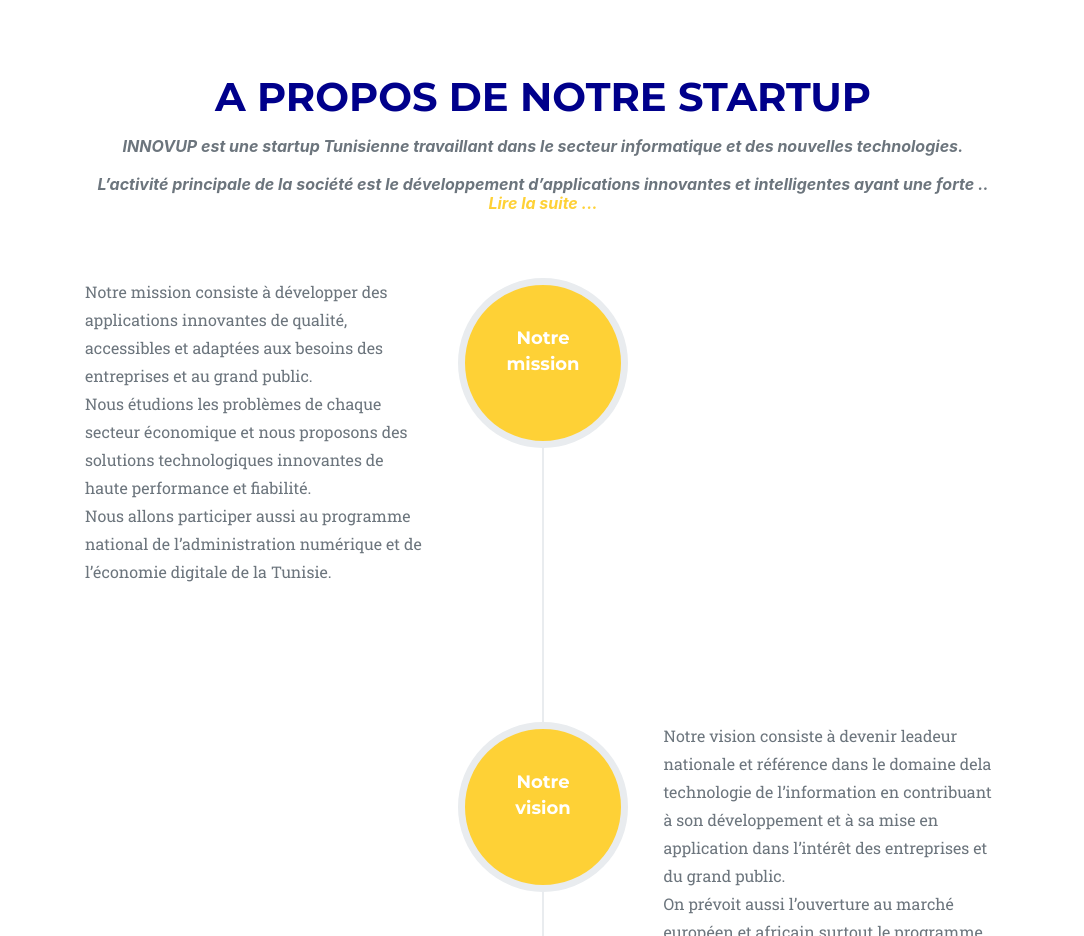
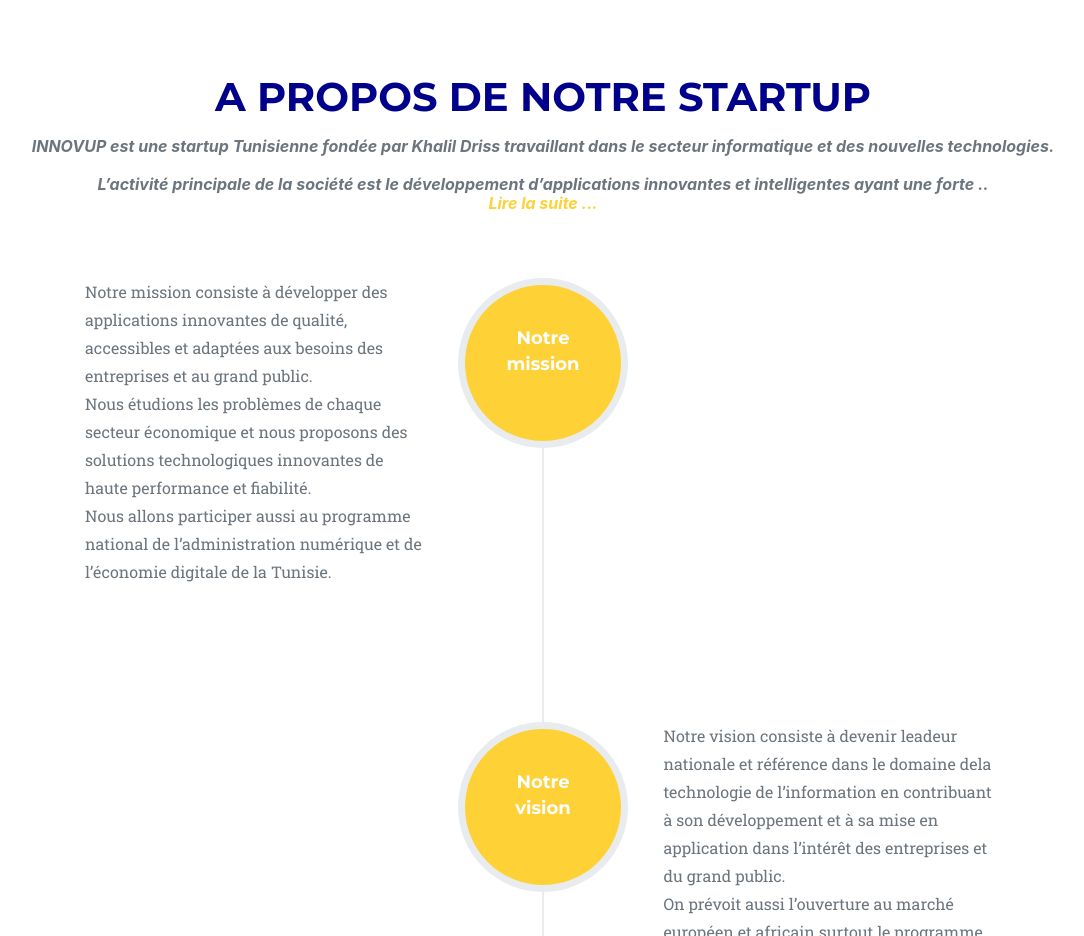
Before and after one commit to chimobz/innov, a plain HTML site: page index.html in a window 1280 px wide. Shown: the part 1480-2416 px from the top of the page, without its empty margins (97-1181 px from the left). Drawn offline with nearby package versions, Linux system fonts and the light colour scheme; a web font is replaced by a local one.

Commit message:
third commit

```diff
--- a/index.html
+++ b/index.html
@@ -155,7 +155,7 @@
             <div class="container">
                 <div class="text-center">
                     <h2 class="section-heading text-uppercase" style="color: darkblue;">A propos de notre startup</h2>
-                    <h3 class="section-subheading text-muted"> <strong> INNOVUP est une startup Tunisienne travaillant dans le secteur informatique et des nouvelles
+                    <h3 class="section-subheading text-muted"> <strong> INNOVUP est une startup Tunisienne fondée par Khalil Driss travaillant dans le secteur informatique et des nouvelles
                         technologies.
                         <br> <br>
                         L’activité principale de la société est le développement d’applications innovantes et intelligentes
@@ -430,7 +430,7 @@
                                     <h2 class="text-uppercase" ><img  style="width:250px;height:60px" src="assets/img/navbar-logo.png" ></h2>
 
 
-                                    <p class="section-subheading text-muted">INNOVUP est une startup Tunisienne travaillant dans le secteur informatique et des nouvelles
+                                    <p class="section-subheading text-muted">INNOVUP est une startup Tunisienne fondée par <a href="https://www.linkedin.com/in/khalil-driss-06b6317/" target="_blank">Khalil Driss</a> travaillant dans le secteur informatique et des nouvelles
                                         technologies. <br>
                                         L’activité principale de la société est le développement d’applications innovantes et intelligentes
                                         ayant une forte valeur ajoutée dans la vie des citoyens et la participation au programme d’innovation
```
